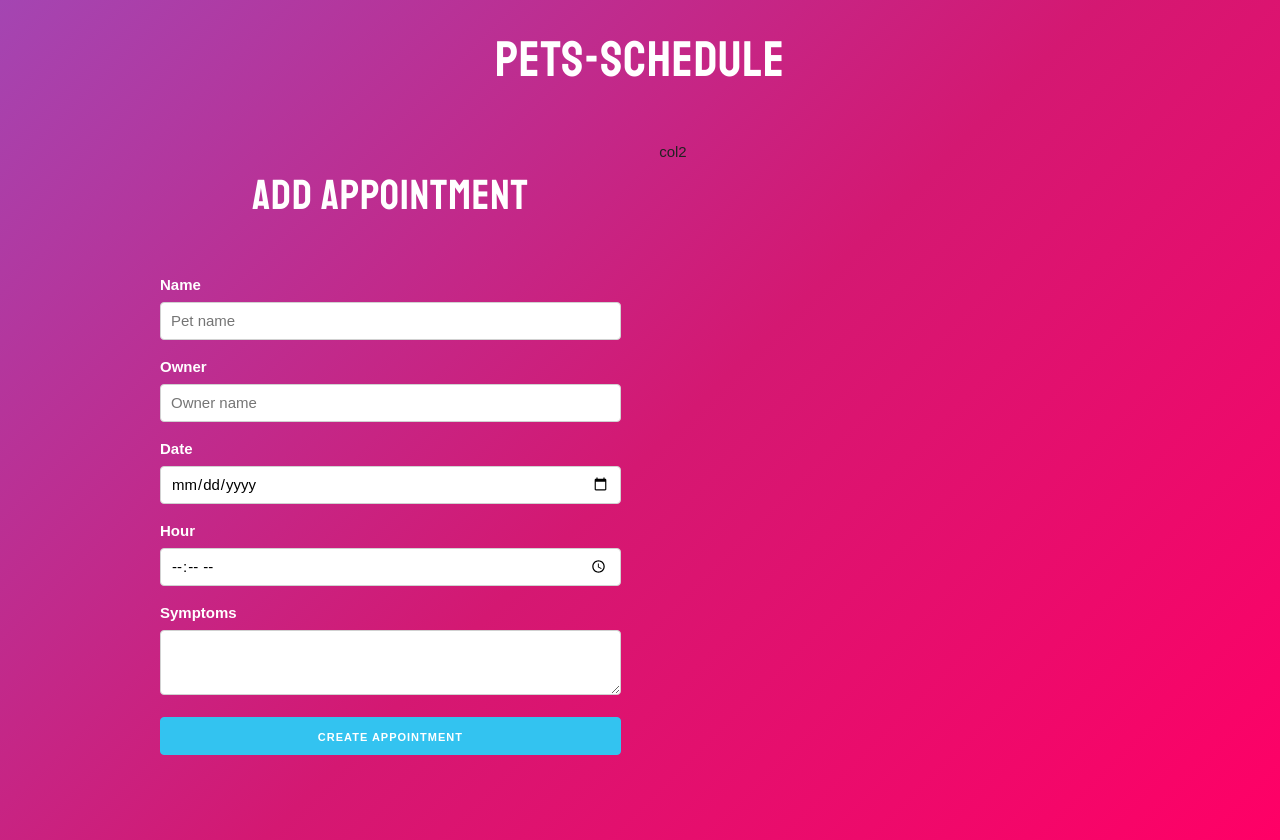
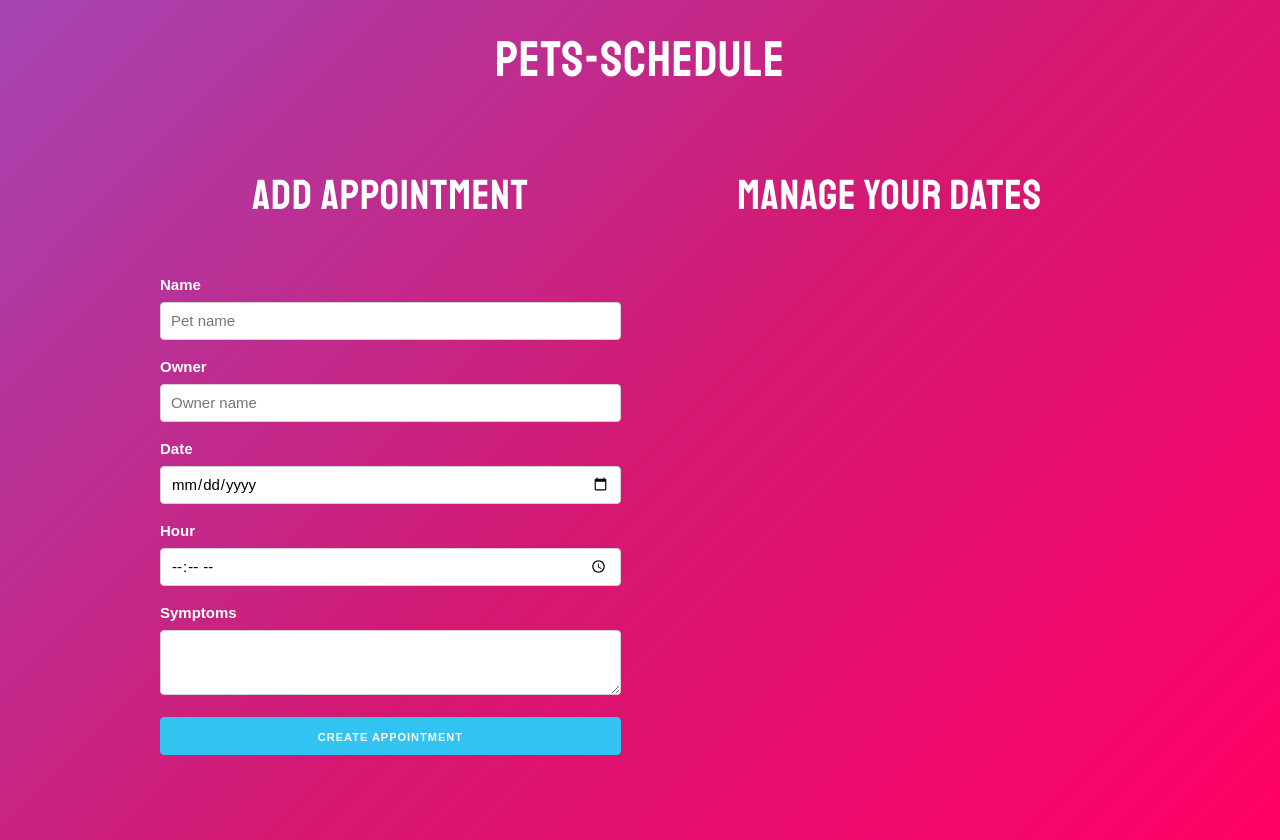
Before and after one commit to david-portilla/Pets-schedule, a React (Create React App) app: page / in a window 1280 px wide. Built offline with nearby package versions, Linux system fonts and the light colour scheme.

Commit message:
saving dates

```diff
--- a/src/App.js
+++ b/src/App.js
@@ -1,12 +1,11 @@
 import React, { useState } from 'react'
+import Appointment from './components/Appointment';
 import { Form } from './components/Form';
 
 function App () {
 
   const [ appointments, saveAppointment ] = useState([])
-
   const createAppointment = appointment => {
-    console.log(appointment)
     saveAppointment([
       ...appointments,
       appointment
@@ -18,15 +17,23 @@
       <h1>Pets-schedule</h1>
       <div className="container">
         <div className="row">
+
           <div className="one-half column">
             <Form
               createAppointment={ createAppointment }
-
             />
           </div>
+
           <div className="one-half column">
-            col2
-        </div>
+            <h2>Manage your dates</h2>
+            { appointments.map(appointment => (
+              <Appointment
+                key={ appointment.id }
+                appointment={ appointment }
+              />
+            ))
+            }
+          </div>
         </div>
       </div>
     </>
--- /dev/null
+++ b/src/components/Appointment.js
@@ -0,0 +1,13 @@
+import React from 'react'
+
+const Appointment = ({ appointment }) => (
+  <div className="cita">
+    <p>Pet Name: <span>{ appointment.petName }</span></p>
+    <p>Owner: <span>{ appointment.owner }</span></p>
+    <p>Date: <span>{ appointment.date }</span></p>
+    <p>Hour: <span>{ appointment.hour }</span></p>
+    <p>Symptoms: <span>{ appointment.symptoms }</span></p>
+  </div>
+)
+
+export default Appointment
```
